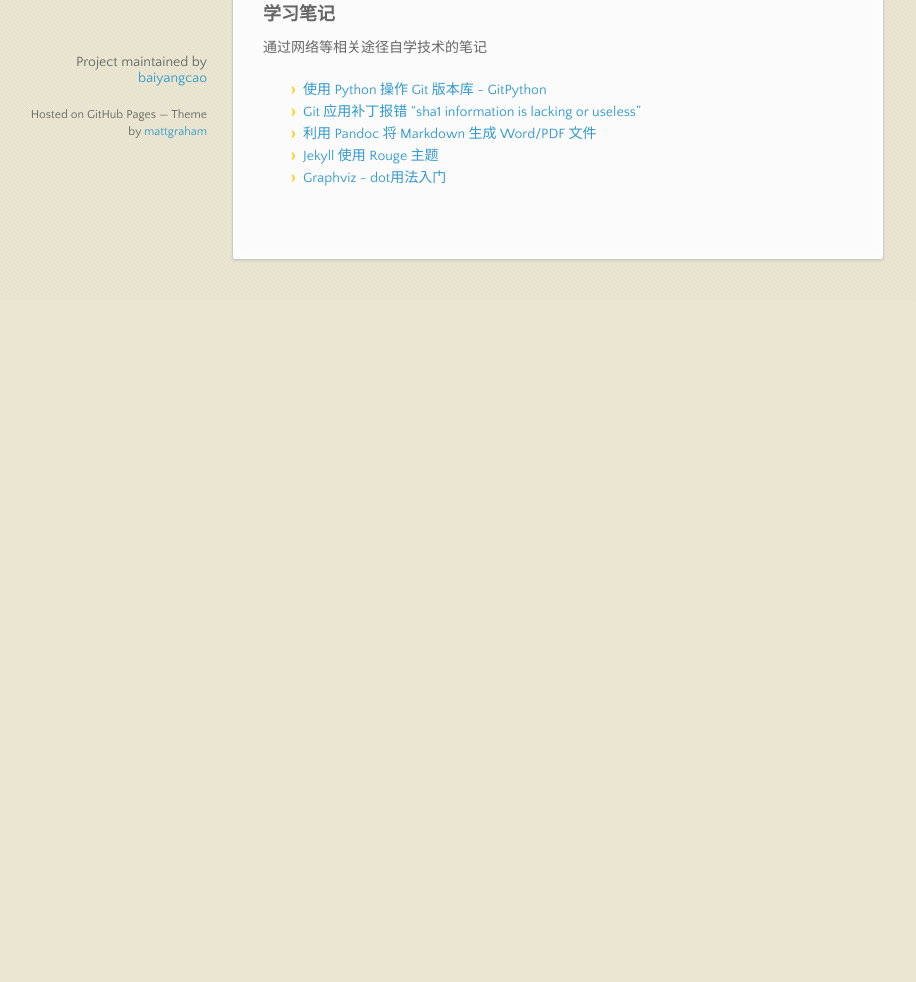
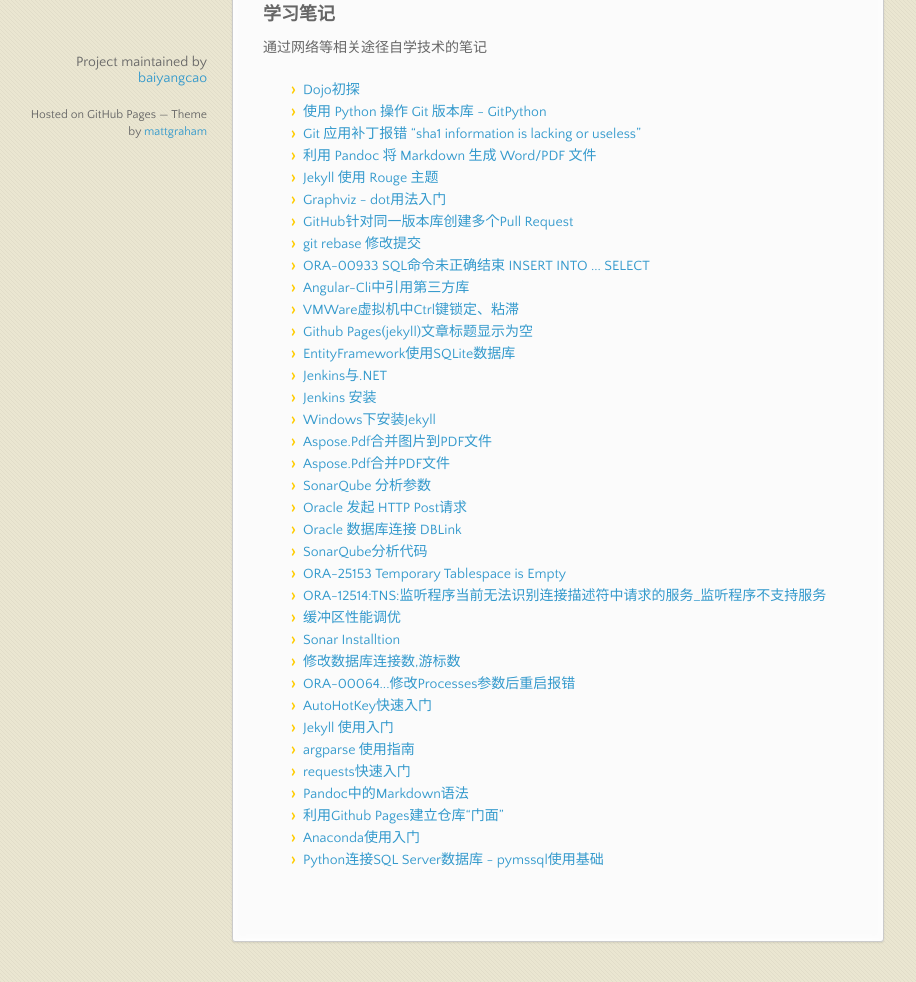
Before and after one commit to baiyangcao/Notes, a website: page docs/index.html in a window 1280 px wide. Shown: the part 620-1602 px from the top of the page, without its empty margins (83-999 px from the left). Before the commit the page ends 920 px from the top, so only its background shows below. Drawn offline with nearby package versions, Linux system fonts and the light colour scheme.

Commit message:
update readme.md and index.html automatically

```diff
--- a/docs/index.html
+++ b/docs/index.html
@@ -73,6 +73,8 @@
 
 <ul>
 
+<li><a href="https://baiyangcao.github.io/notes/2017/04/21/hello-dojo.html">Dojo初探</a></li>
+
 <li><a href="https://baiyangcao.github.io/notes/2017/04/11/gitpython-tutorial.html">使用 Python 操作 Git 版本库 - GitPython</a></li>
 
 <li><a href="https://baiyangcao.github.io/notes/2017/04/05/git-sha1-lack.html">Git 应用补丁报错 “sha1 information is lacking or useless”</a></li>
@@ -82,6 +84,66 @@
 <li><a href="https://baiyangcao.github.io/notes/2017/03/28/jekyll-rouge.html">Jekyll 使用 Rouge 主题</a></li>
 
 <li><a href="https://baiyangcao.github.io/notes/2017/03/23/graphviz-dot.html">Graphviz - dot用法入门</a></li>
+
+<li><a href="https://baiyangcao.github.io/notes/2017/03/20/github-multi-pull-request.html">GitHub针对同一版本库创建多个Pull Request</a></li>
+
+<li><a href="https://baiyangcao.github.io/notes/2017/03/19/git-rebase.html">git rebase 修改提交</a></li>
+
+<li><a href="https://baiyangcao.github.io/notes/2017/03/18/ora-00933.html">ORA-00933 SQL命令未正确结束 INSERT INTO ... SELECT</a></li>
+
+<li><a href="https://baiyangcao.github.io/notes/2017/03/15/angular-cli-json.html">Angular-Cli中引用第三方库</a></li>
+
+<li><a href="https://baiyangcao.github.io/notes/2017/03/14/vmware-ctrl.html">VMWare虚拟机中Ctrl键锁定、粘滞</a></li>
+
+<li><a href="https://baiyangcao.github.io/notes/2017/03/14/jekyll-empty-title.html">Github Pages(jekyll)文章标题显示为空</a></li>
+
+<li><a href="https://baiyangcao.github.io/notes/2017/03/13/ef-sqlite.html">EntityFramework使用SQLite数据库</a></li>
+
+<li><a href="https://baiyangcao.github.io/notes/2017/02/09/jenkins-dotnet.html">Jenkins与.NET</a></li>
+
+<li><a href="https://baiyangcao.github.io/notes/2017/02/03/jenkins-installation.html">Jenkins 安装</a></li>
+
+<li><a href="https://baiyangcao.github.io/notes/2017/01/29/jekyll-windows.html">Windows下安装Jekyll</a></li>
+
+<li><a href="https://baiyangcao.github.io/notes/2017/01/25/aspose-pdf-image.html">Aspose.Pdf合并图片到PDF文件</a></li>
+
+<li><a href="https://baiyangcao.github.io/notes/2017/01/17/aspose-pdf.html">Aspose.Pdf合并PDF文件</a></li>
+
+<li><a href="https://baiyangcao.github.io/notes/2017/01/11/sonarqube-analyz-parameter.html">SonarQube 分析参数</a></li>
+
+<li><a href="https://baiyangcao.github.io/notes/2017/01/05/oracle-http.html">Oracle 发起 HTTP Post请求</a></li>
+
+<li><a href="https://baiyangcao.github.io/notes/2016/12/27/oracle-dblink.html">Oracle 数据库连接 DBLink</a></li>
+
+<li><a href="https://baiyangcao.github.io/notes/2016/12/16/sonarqube-analyz.html">SonarQube分析代码</a></li>
+
+<li><a href="https://baiyangcao.github.io/notes/2016/12/15/ora-25153.html">ORA-25153 Temporary Tablespace is Empty</a></li>
+
+<li><a href="https://baiyangcao.github.io/notes/2016/12/11/ora-12514.html">ORA-12514:TNS:监听程序当前无法识别连接描述符中请求的服务_监听程序不支持服务</a></li>
+
+<li><a href="https://baiyangcao.github.io/notes/2016/12/08/oracle-buffer.html">缓冲区性能调优</a></li>
+
+<li><a href="https://baiyangcao.github.io/notes/2016/12/05/sonar-installtion.html">Sonar Installtion</a></li>
+
+<li><a href="https://baiyangcao.github.io/notes/2016/11/24/modify-session.html">修改数据库连接数,游标数</a></li>
+
+<li><a href="https://baiyangcao.github.io/notes/2016/11/16/ora-00064.html">ORA-00064...修改Processes参数后重启报错</a></li>
+
+<li><a href="https://baiyangcao.github.io/notes/2016/10/29/autohotkey-basic.html">AutoHotKey快速入门</a></li>
+
+<li><a href="https://baiyangcao.github.io/notes/2016/10/21/jekyll-basic.html">Jekyll 使用入门</a></li>
+
+<li><a href="https://baiyangcao.github.io/notes/2016/10/18/argparse-basic.html">argparse 使用指南</a></li>
+
+<li><a href="https://baiyangcao.github.io/notes/2016/10/17/requests-basic.html">requests快速入门</a></li>
+
+<li><a href="https://baiyangcao.github.io/notes/2016/10/16/pandoc-markdown.html">Pandoc中的Markdown语法</a></li>
+
+<li><a href="https://baiyangcao.github.io/notes/2016/10/14/github-pages-basic.html">利用Github Pages建立仓库“门面”</a></li>
+
+<li><a href="https://baiyangcao.github.io/notes/2016/10/13/anaconda-basic.html">Anaconda使用入门</a></li>
+
+<li><a href="https://baiyangcao.github.io/notes/2016/10/12/pymssql-basic.html">Python连接SQL Server数据库 - pymssql使用基础</a></li>
 
 </ul>
       </section>
```
Also changed, not shown: README.md.
